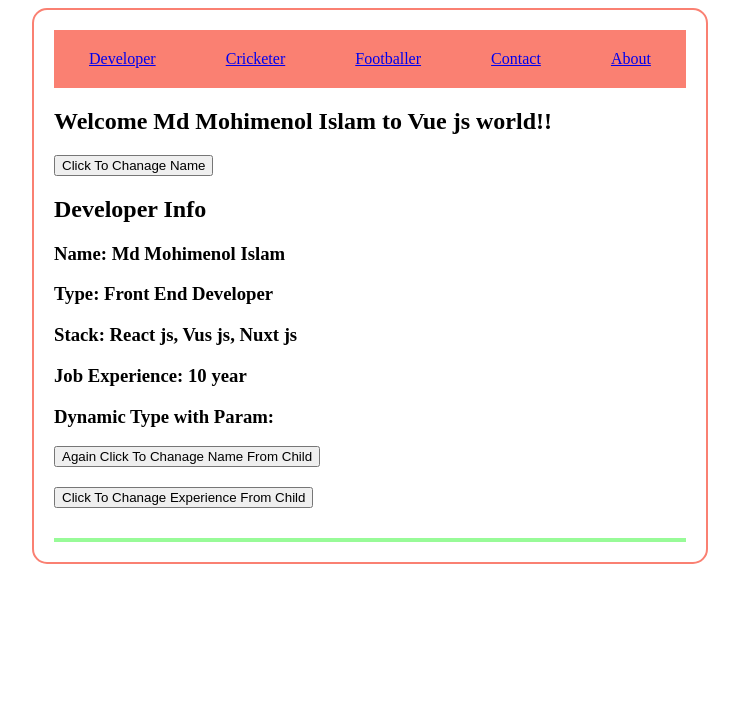
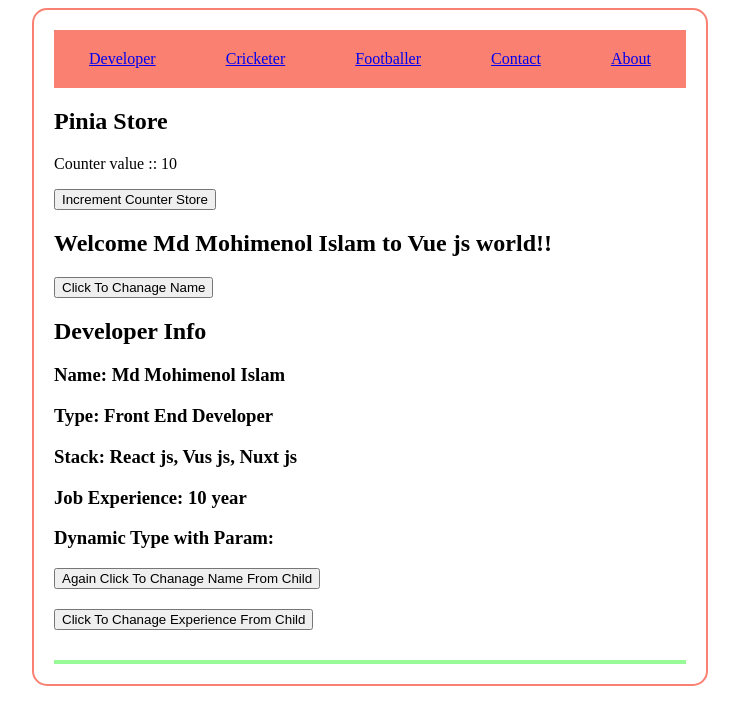
Before and after one commit to Mohimenol-Islam-Munna/VUE-JS, a Vue app in the folder cli/all_core_concept/: page / in a window 1280 px wide. Shown: the top 724 px of the page, without its empty margins (270-1009 px from the left). Built offline with nearby package versions, Linux system fonts and the light colour scheme.

Commit message:
basic pinia store

```diff
--- a/cli/all_core_concept/package.json
+++ b/cli/all_core_concept/package.json
@@ -7,6 +7,7 @@
     "preview": "vite preview --port 4173"
   },
   "dependencies": {
+    "pinia": "^2.0.14",
     "vue": "^3.2.37",
     "vue-router": "^4.0.16"
   },
--- a/cli/all_core_concept/src/App.vue
+++ b/cli/all_core_concept/src/App.vue
@@ -1,4 +1,7 @@
 <script>
+// store
+import { useCounterStore } from "../src/stores/useCounterStore.js";
+
 import Developer from "./components/Developer.vue";
 import Cricketer from "./components/Cricketer.vue";
 import Footballer from "./components/Footballer.vue";
@@ -6,6 +9,14 @@ import Contact from "./components/Contact.vue";
 import About from "./components/About.vue";
 
 export default {
+  setup() {
+    const store = useCounterStore();
+
+    return {
+      store,
+    };
+  },
+
   components: {
     Developer,
     Cricketer,
@@ -75,6 +86,10 @@ export default {
 
     <!-- content  -->
     <div>
+      <h2>Pinia Store</h2>
+      <p>Counter value :: {{ store.counter }}</p>
+      <button @click="store.increment">Increment Counter Store</button>
+
       <h2>Welcome {{ name }} to Vue js world!!</h2>
 
       <button
--- a/cli/all_core_concept/src/main.js
+++ b/cli/all_core_concept/src/main.js
@@ -1,7 +1,10 @@
 import { createApp } from "vue";
 import { createRouter, createWebHashHistory } from "vue-router";
+import { createPinia } from "pinia";
 
 import App from "./App.vue";
+
+// components
 import Developer from "../src/components/Developer.vue";
 import Cricketer from "../src/components/Cricketer.vue";
 import Footballer from "../src/components/Footballer.vue";
@@ -37,5 +40,7 @@ const router = createRouter({
 });
 
 const app = createApp(App);
+
+app.use(createPinia());
 app.use(router);
 app.mount("#app");
--- /dev/null
+++ b/cli/all_core_concept/src/stores/useCounterStore.js
@@ -0,0 +1,17 @@
+import { defineStore } from "pinia";
+
+export const useCounterStore = defineStore("counter", {
+  state: () => {
+    return {
+      counter: 10,
+    };
+  },
+  actions: {
+    increment() {
+      this.counter++;
+    },
+    decrement() {
+      this.counter--;
+    },
+  },
+});
```
Also changed, not shown: 1 other file (tests, documents, lock files or other folders).
